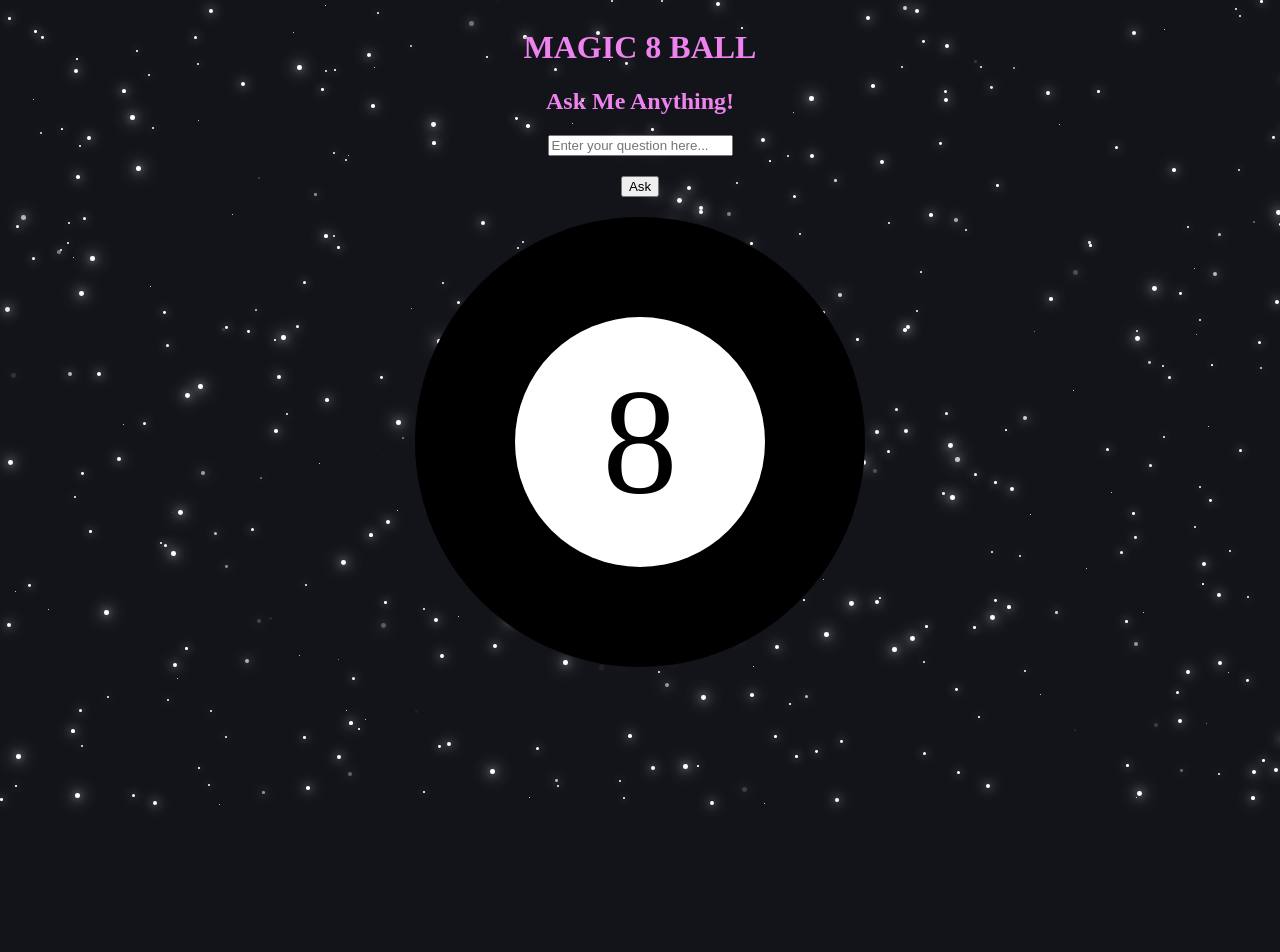
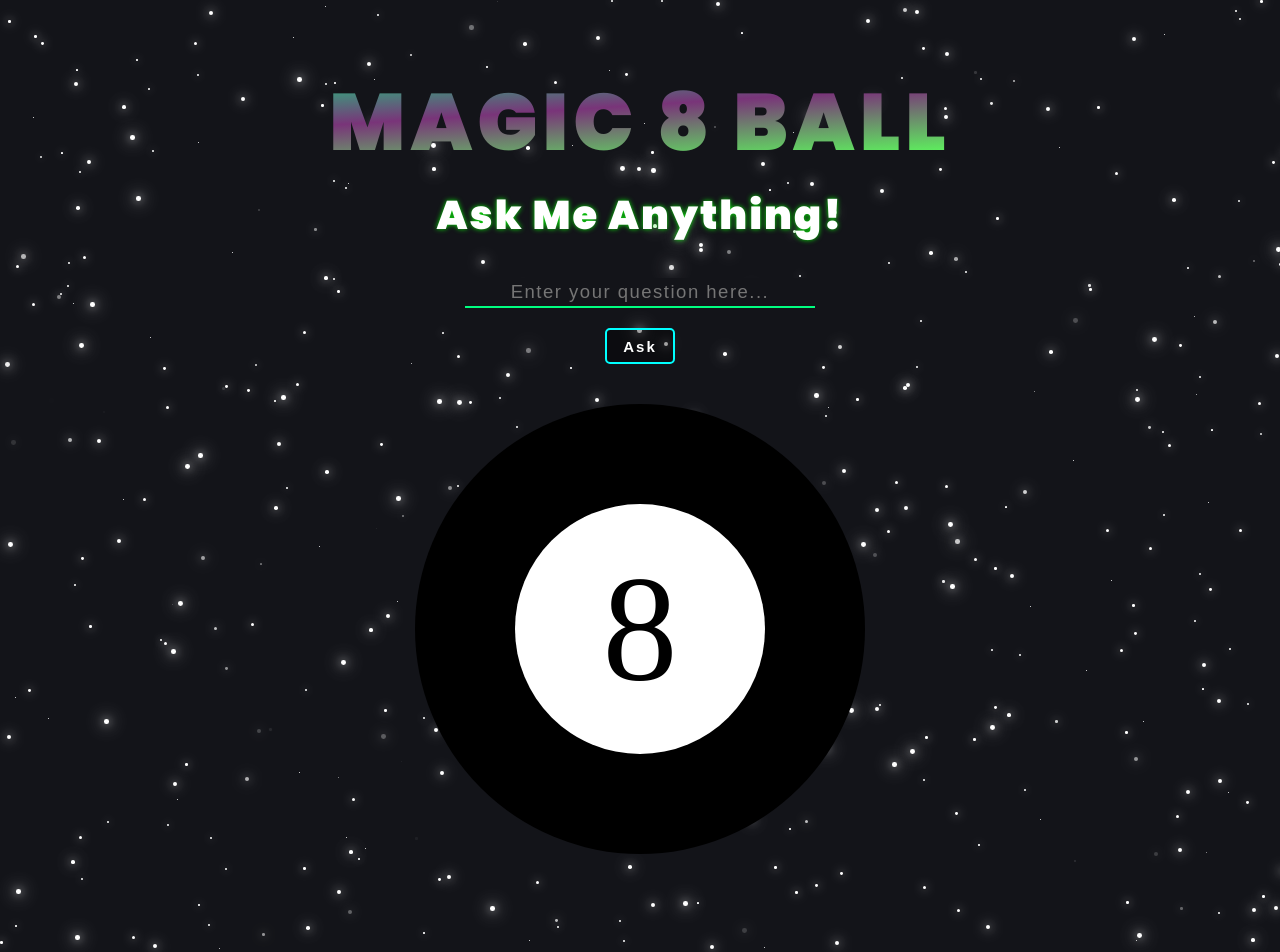
Before and after one commit to TrixyParra/magic8ball, a plain HTML site: page index.html in a window 1280 px wide. Shown: the top 952 px of the page. Before the commit the page ends 805 px from the top, so only its background shows below. Drawn offline with Linux system fonts and the light colour scheme.

Commit message:
CSS - changes to headings, input and button, added font style, added animation to h1, and notes of colors used.

```diff
--- a/css/style.css
+++ b/css/style.css
@@ -1,3 +1,22 @@
+/* Fonts Used */
+@import url('https://fonts.googleapis.com/css2?family=Poppins:wght@900&display=swap');
+/* font-family: 'Poppins', sans-serif; */
+
+/* Colors Used
+black;
+white;
+blue;
+violet;
+#131419;
+rgb(0, 255, 128);
+rgb(121, 52, 121);
+rgb(91, 255, 91);
+rgb(208, 255, 1));
+rgb(10, 226, 10);
+rgb(0, 255, 255);
+rgba(0, 0, 0, 0.36); */
+
+
 * {
     box-sizing: border-box;
 }
@@ -13,22 +32,92 @@ body {
 
 
 /* Headings */
-h1, h2, h3 {
+h1 {
+    text-align: center;
+    font-family: 'Poppins', sans-serif;
+    color: transparent;
+    font-size: 80px;
+    letter-spacing: 5px;
+    background-image: linear-gradient(to bottom right, rgb(0, 255, 128) 11%, rgb(121, 52, 121), rgb(91, 255, 91), rgb(208, 255, 1));
+    -webkit-background-clip: text;
+    background-clip: text;
+    background-size: 300%;
+    background-position: -100%;
+    animation: gradient 3.5s linear infinite alternate-reverse;
+}
+@keyframes gradient{
+    0% {
+        background-position: 0%;
+    }
+    100% {
+        background-position: 100%;
+    }
+}
+
+h2 {
+    text-align: center;
+    font-family: 'Poppins', sans-serif;
+    color: white;
+    font-size: 40px;
+    letter-spacing: 2px;
+    text-shadow: 0 0 5px rgb(10, 226, 10);
+    margin-top: -50px;
+}
+
+h3 {
     text-align: center;
     color: violet;
+    font-size: 40px;
+    text-shadow: 0 0 10px #131419,
+                0 0 20px #131419,
+                0 0 30px #131419;
+    margin-bottom: 0px;
 }
 /* End of Headings */
 
 
 /* Input/Button Section */
-input, button {
+input {
     display: flex;
     justify-content: center;
     margin: auto;
     margin-top: 20px;
     margin-bottom: 20px;
+    border: none;
+    border-bottom: 2px solid rgb(0, 255, 128);
+    background-color: #131419;
+    outline: none;
+    color: white;
+    font-size: 18.5px;
+    letter-spacing: 1.5px;
+    text-align: center;
+    height: 30px;
+    width: 350px;
 }
-/* End Input/Button Section */
+
+button {
+    display: flex;
+    justify-content: center;
+    align-items: center;
+    margin: auto;
+    margin-top: 20px;
+    margin-bottom: 40px;
+    border: 2px solid rgb(0, 255, 255);
+    border-radius: 5px;
+    background-color: rgba(0, 0, 0, 0.36);  /* rgba(0, 255, 255, 0.055) */
+    color: white;
+    font-weight: bold;
+    font-size: 15px;
+    letter-spacing: 2px;
+    padding: 16px;
+    height: 30px;
+    cursor: pointer;
+}
+
+button:hover {
+    box-shadow: 0 0 10px rgb(0, 255, 255);
+}
+/* End of Input/Button Section */
 
 
 /* Magic 8 Ball */
@@ -53,7 +142,7 @@ input, button {
     position: absolute;
     top: 100px;
     left: 100px;
-    z-index: 1;
+    /* z-index: 1;  */
 }
 
 #eight {
```
